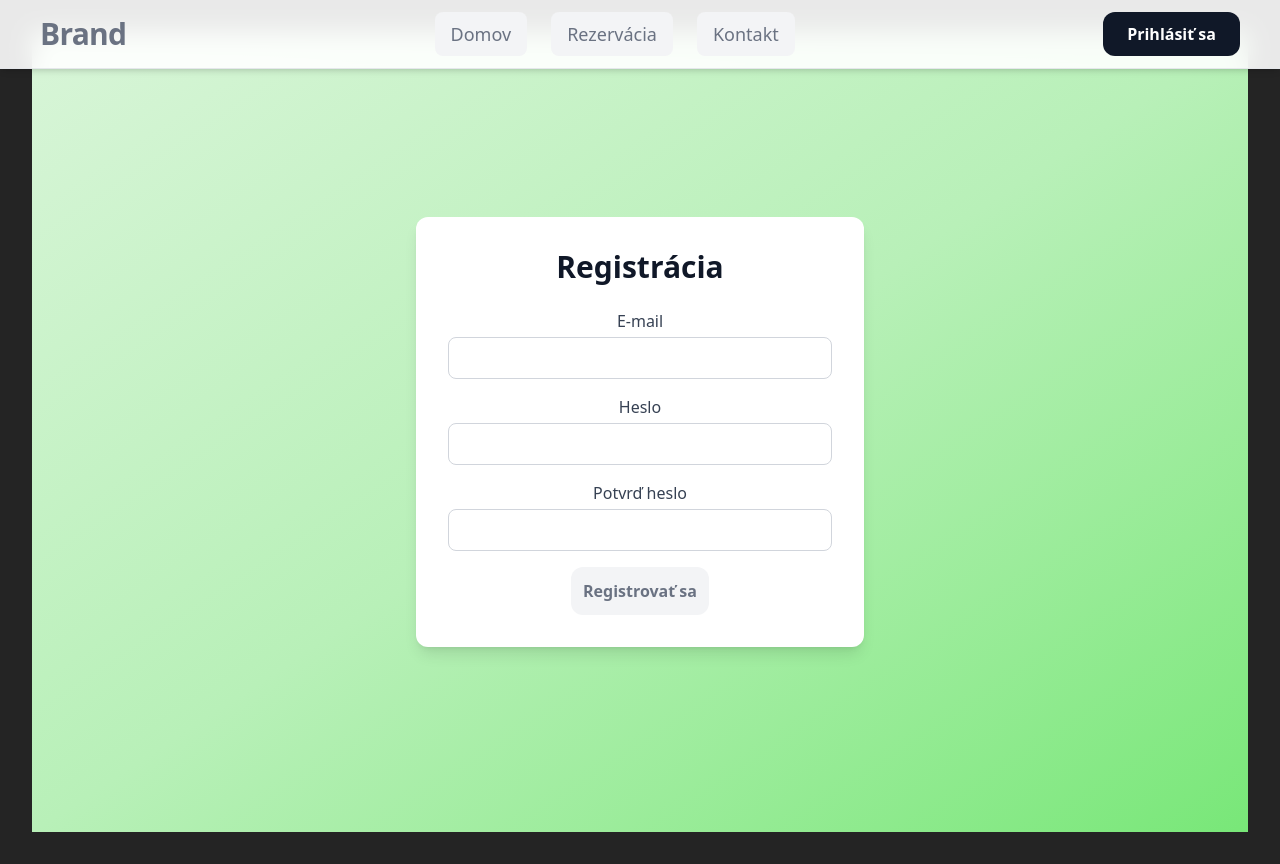
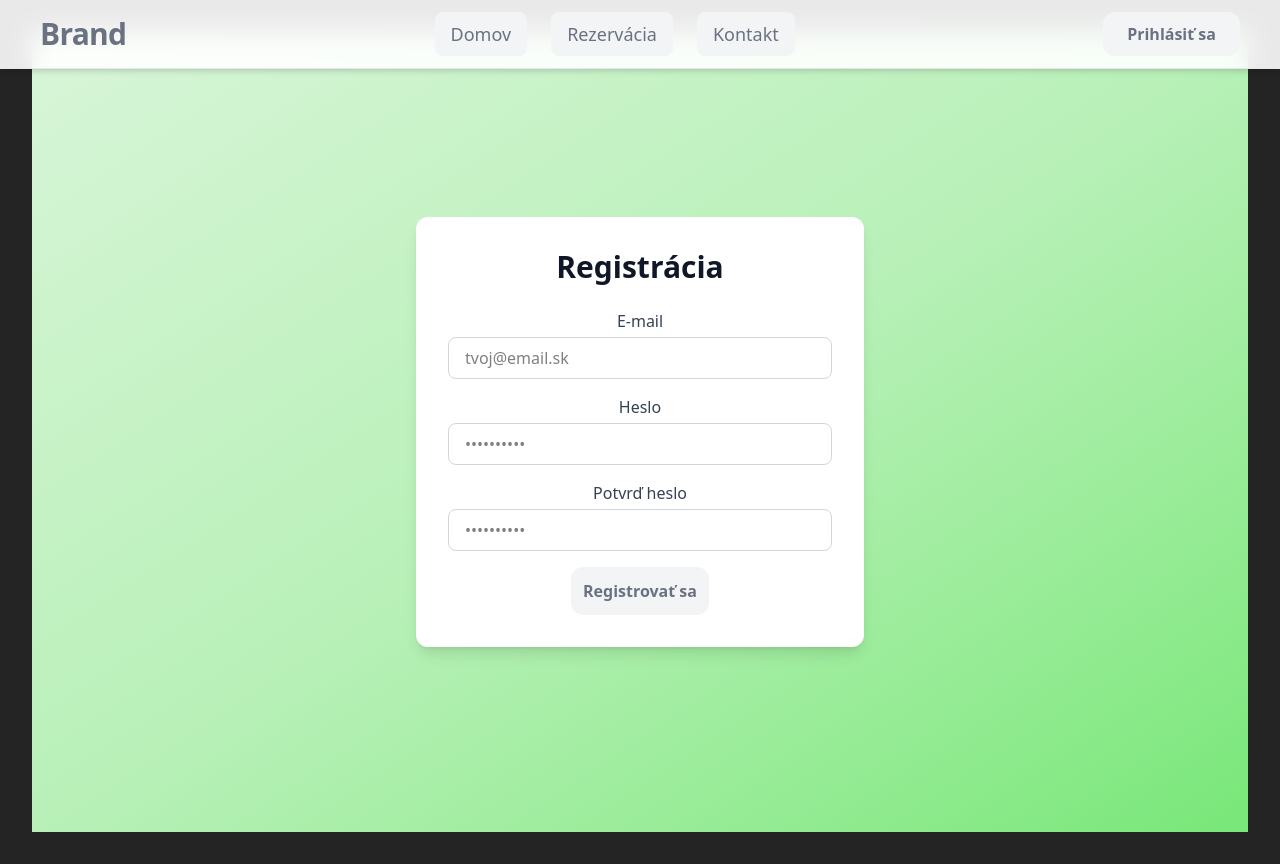
Before and after one commit to marek890/VAII, a React (Vite) app: page /register in a window 1280 px wide. Built offline with nearby package versions, Linux system fonts and the light colour scheme.

Commit message:
Client registration validation

```diff
--- a/src/Header.tsx
+++ b/src/Header.tsx
@@ -49,9 +49,9 @@ function Header() {
 
         <Link
           to="/login"
-          className="navbar-text-form inline-block px-6 py-2.5 rounded-xl bg-gray-900 text-white
+          className="navbar-text-form inline-block px-6 py-2.5 rounded-xl bg-gray-100 text-gray-500
         font-semibold decoration-none transition-all duration-200
-        hover:bg-[#78E778] hover:shadow-lg"
+        hover:bg-[#78E778] hover:text-white hover:shadow-lg"
         >
           Prihlásiť sa
         </Link>
--- a/src/forms/Login.tsx
+++ b/src/forms/Login.tsx
@@ -20,7 +20,7 @@ function Login() {
               type="email"
               id="email"
               placeholder="tvoj@email.sk"
-              className="w-full px-4 py-2 border border-gray-300 rounded-lg focus:outline-none focus:ring-2 focus:ring-[#78E778]"
+              className="w-full px-4 py-2 border border-gray-300 rounded-lg focus:outline-none focus:ring-2 focus:ring-[#78E778] text-black"
             />
           </div>
 
@@ -34,8 +34,8 @@ function Login() {
             <input
               type="password"
               id="password"
-              placeholder="••••••••"
-              className="w-full px-4 py-2 border border-gray-300 rounded-lg focus:outline-none focus:ring-2 focus:ring-[#78E778]"
+              placeholder="••••••••••"
+              className="w-full px-4 py-2 border border-gray-300 rounded-lg focus:outline-none focus:ring-2 focus:ring-[#78E778] text-black"
             />
           </div>
 
@@ -43,7 +43,7 @@ function Login() {
             type="submit"
             className="px-3 py-3 rounded-xl bg-gray-100 text-gray-500
            font-semibold transition-all duration-200
-           hover:bg-[#78e778] hover:!text-white hover:shadow-lg mx-auto block"
+           hover:bg-[#78e778] hover:text-white hover:shadow-lg mx-auto block"
           >
             Prihlásiť sa
           </button>
--- a/src/forms/Register.tsx
+++ b/src/forms/Register.tsx
@@ -1,5 +1,61 @@
-import { Link } from "react-router-dom";
+import { useState } from "react";
+
 function Register() {
+  const [email, setEmail] = useState("");
+  const [password, setPassword] = useState("");
+  const [confirmPassword, setConfirmPassword] = useState("");
+
+  const [emailError, setEmailError] = useState("");
+  const [passwordError, setPasswordError] = useState("");
+  const [confirmError, setConfirmError] = useState("");
+
+  const handleSubmit = (e: React.FormEvent) => {
+    e.preventDefault();
+
+    if (emailError || passwordError || confirmError) {
+      return;
+    }
+  };
+
+  const handleEmailChange = (e: React.ChangeEvent<HTMLInputElement>) => {
+    const value = e.target.value;
+    setEmail(value);
+
+    if (!value.includes("@")) {
+      setEmailError("Zadaj platný e-mail");
+    } else {
+      setEmailError("");
+    }
+  };
+
+  const handlePasswordChange = (e: React.ChangeEvent<HTMLInputElement>) => {
+    const value = e.target.value;
+    setPassword(value);
+
+    if (value.length < 8) {
+      setPasswordError("Heslo musí mať aspoň 8 znakov");
+    } else {
+      setPasswordError("");
+    }
+
+    if (confirmPassword && value !== confirmPassword) {
+      setConfirmError("Heslá sa nezhodujú");
+    } else {
+      setConfirmError("");
+    }
+  };
+
+  const handleConfirmChange = (e: React.ChangeEvent<HTMLInputElement>) => {
+    const value = e.target.value;
+    setConfirmPassword(value);
+
+    if (password !== value) {
+      setConfirmError("Heslá sa nezhodujú");
+    } else {
+      setConfirmError("");
+    }
+  };
+
   return (
     <div className="min-h-screen flex items-center justify-center bg-gradient-to-br from-[#d8f5d8] via-[#b8f0b8] to-[#78e778]">
       <div className="bg-white p-8 rounded-xl shadow-lg w-full max-w-md">
@@ -19,8 +75,14 @@ function Register() {
               type="email"
               id="email"
               placeholder="tvoj@email.sk"
-              className="w-full px-4 py-2 border border-gray-300 rounded-lg focus:outline-none focus:ring-2 focus:ring-[#78E778]"
+              value={email}
+              onChange={handleEmailChange}
+              className={`w-full px-4 py-2 border border-gray-300 rounded-lg focus:outline-none focus:ring-2 focus:ring-[#78E778] text-black
+              ${emailError ? "border-red-500 focus:ring-red-500" : ""}`}
             />
+            {emailError && (
+              <p className="text-red-500 text-sm mt-1">{emailError}</p>
+            )}
           </div>
 
           <div>
@@ -33,9 +95,15 @@ function Register() {
             <input
               type="password"
               id="password"
-              placeholder="••••••••"
-              className="w-full px-4 py-2 border border-gray-300 rounded-lg focus:outline-none focus:ring-2 focus:ring-[#78E778]"
+              placeholder="••••••••••"
+              value={password}
+              onChange={handlePasswordChange}
+              className={`w-full px-4 py-2 border border-gray-300 rounded-lg focus:outline-none focus:ring-2 focus:ring-[#78E778] text-black
+              ${passwordError ? "border-red-500 focus:ring-red-500" : ""}`}
             />
+            {passwordError && (
+              <p className="text-red-500 text-sm mt-1">{passwordError}</p>
+            )}
           </div>
 
           <div>
@@ -50,9 +118,15 @@ function Register() {
             <input
               type="password"
               id="confirmPassword"
-              placeholder="••••••••"
-              className="w-full px-4 py-2 border border-gray-300 rounded-lg focus:outline-none focus:ring-2 focus:ring-[#78E778]"
-            />{" "}
+              placeholder="••••••••••"
+              value={confirmPassword}
+              onChange={handleConfirmChange}
+              className={`w-full px-4 py-2 border border-gray-300 rounded-lg focus:outline-none focus:ring-2 focus:ring-[#78E778] text-black
+              ${confirmError ? "border-red-500 focus:ring-red-500" : ""}`}
+            />
+            {confirmError && (
+              <p className="text-red-500 text-sm mt-1">{confirmError}</p>
+            )}
           </div>
 
           <button
```
